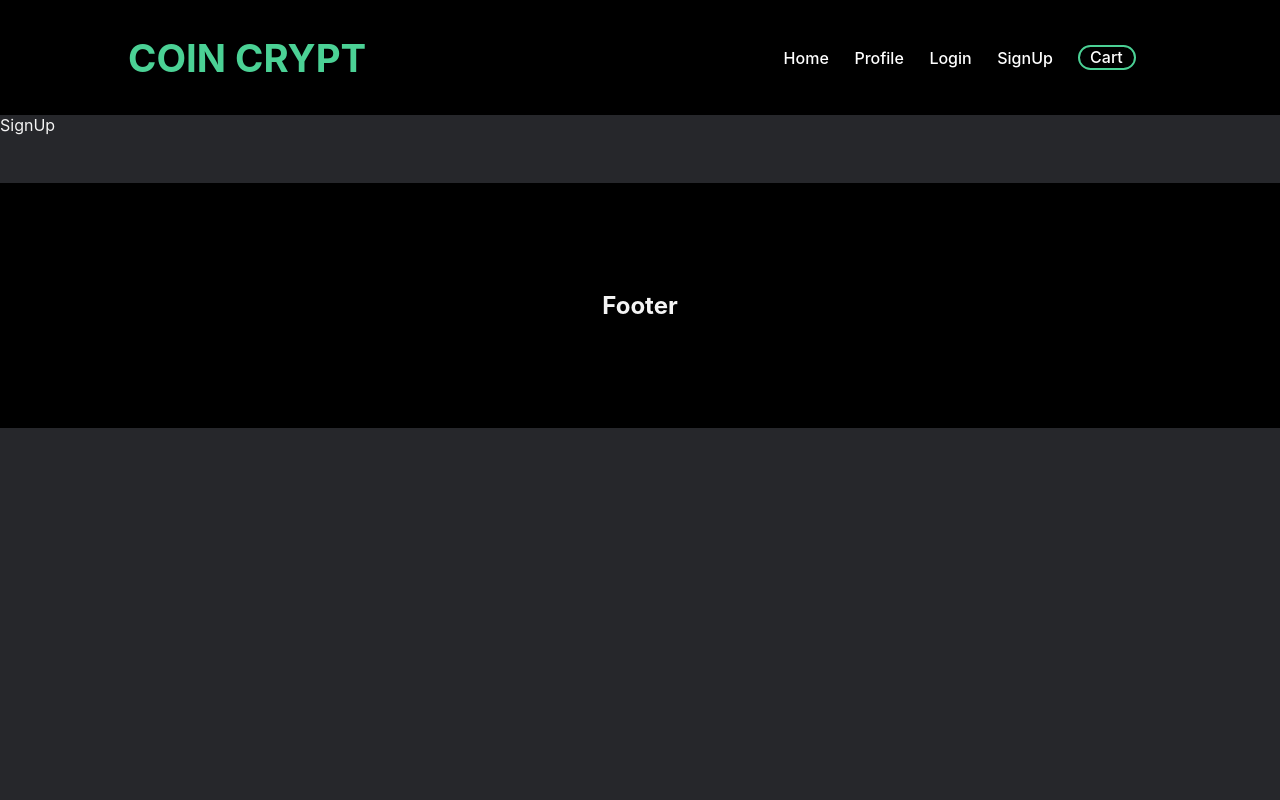
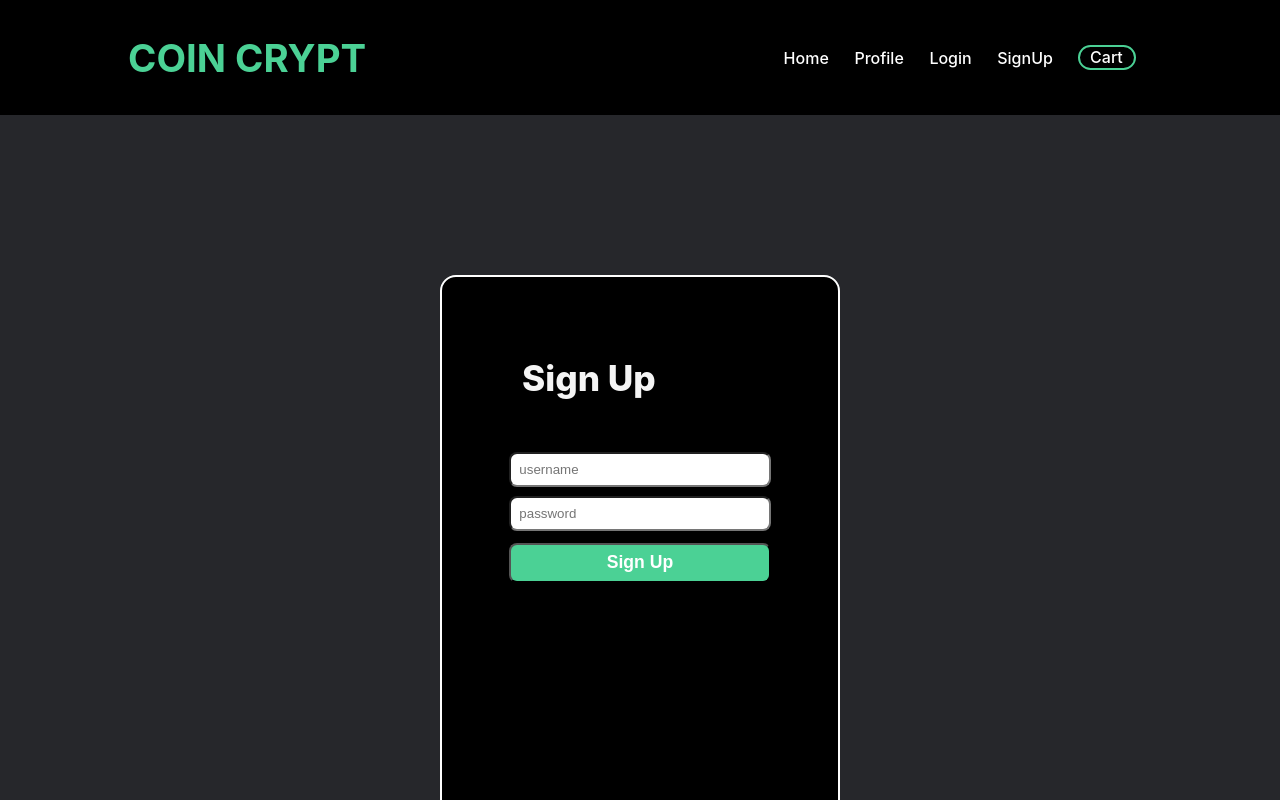
Before and after one commit to SeanSchmidt89/coin-crypt, a React (Create React App) app: page /sign-up in a window 1280 px wide. Shown: the top 800 px of the page. Built offline with nearby package versions, Linux system fonts and the light colour scheme.

Commit message:
added to sign up comp and css

```diff
--- a/src/routes/Login/Login.css
+++ b/src/routes/Login/Login.css
@@ -8,19 +8,17 @@
     border-radius: 16px;
 }
 
+.login h3 {
+    margin: 5rem 0 3rem 5rem;
+    font-size: 2.2rem;
+    font-weight: 800;
+}
+
 .login .login-form {
     display: flex;
     flex-direction: column;
     justify-content: center;
     align-items: center;
-}
-
-.login h3 {
-    margin-top: 5rem;
-    margin-bottom: 3rem;
-    margin-left: 5rem;
-    font-size: 2.2rem;
-    font-weight: 800;
 }
 
 .login-form input {
@@ -31,17 +29,13 @@
     outline: none;
 }
 
-.login-form input:focus {
-    outline: red;
-}
-
 .login-form button {
-    width: 66%;
+    width: 65%;
     height: 38px;
     margin-top: 0.5rem;
     font-size: 1.1rem;
     font-weight: 600;
-    border-radius: 10px;
+    border-radius: 8px;
     color: white;
     background: rgb(75, 209, 149);
     border: 2px solid rgb(75, 209, 149);
--- a/src/routes/Login/Login.js
+++ b/src/routes/Login/Login.js
@@ -1,7 +1,10 @@
-import React from "react";
+import React, { useState } from "react";
 import "./Login.css";
 
 const Login = () => {
+  const [username, setUserName] = useState("");
+  const [password, setPassword] = useState("");
+
   const submitHandler = (e) => {
     e.preventDefault();
   };
--- a/src/routes/SignUp/SignUp.css
+++ b/src/routes/SignUp/SignUp.css
@@ -0,0 +1,43 @@
+.signup {
+    margin: 10rem auto;
+    width: 400px;
+    height: 550px;
+    background: black;
+    border: 2px solid white;
+    border-radius: 16px;
+}
+
+.signup-title {
+    font-size: 2.2rem;
+    font-weight: 800;
+    margin: 5rem 0 3rem 5rem;
+}
+
+.signup-form {
+    display: flex;
+    flex-direction: column;
+    margin: auto;
+    width: 66%;
+}
+
+.signup-form input {
+    margin: 0.3rem 0rem;
+    padding: 0.5rem;
+    border-radius: 8px;
+    outline: none;
+}
+
+.signup button {
+    margin: 0.4rem 0;
+    height: 40px;
+    background: rgb(75, 209, 149);
+    color: white;
+    font-size: 1.1rem;
+    font-weight: 600;
+    border-radius: 8px;
+    cursor: pointer;
+}
+
+.signup button:hover {
+    border: 2px solid white;
+}
--- a/src/routes/SignUp/SignUp.js
+++ b/src/routes/SignUp/SignUp.js
@@ -1,7 +1,20 @@
 import React from "react";
 import "./SignUp.css";
+
 const SignUp = () => {
-  return <div>SignUp</div>;
+  const formHandler = (e) => {
+    e.preventDefault();
+  };
+  return (
+    <div className="signup">
+      <h2 className="signup-title">Sign Up</h2>
+      <form onSubmit={formHandler} className="signup-form">
+        <input placeholder="username" />
+        <input placeholder="password" />
+        <button>Sign Up</button>
+      </form>
+    </div>
+  );
 };
 
 export default SignUp;
--- a/src/store/coinSlice.js
+++ b/src/store/coinSlice.js
@@ -41,7 +41,7 @@ const coinSlice = createSlice({
     prevRows: (state, action) => {
       state.rowsIndex1 = action.payload * 16 - 32;
       state.rowsIndex2 = action.payload * 16 - 16;
-      state.pageList = state.coins.slice(state.rowsIndex1, state.rowsIndex2)
+      state.pageList = state.coins.slice(state.rowsIndex1, state.rowsIndex2);
     },
   },
 });
```
